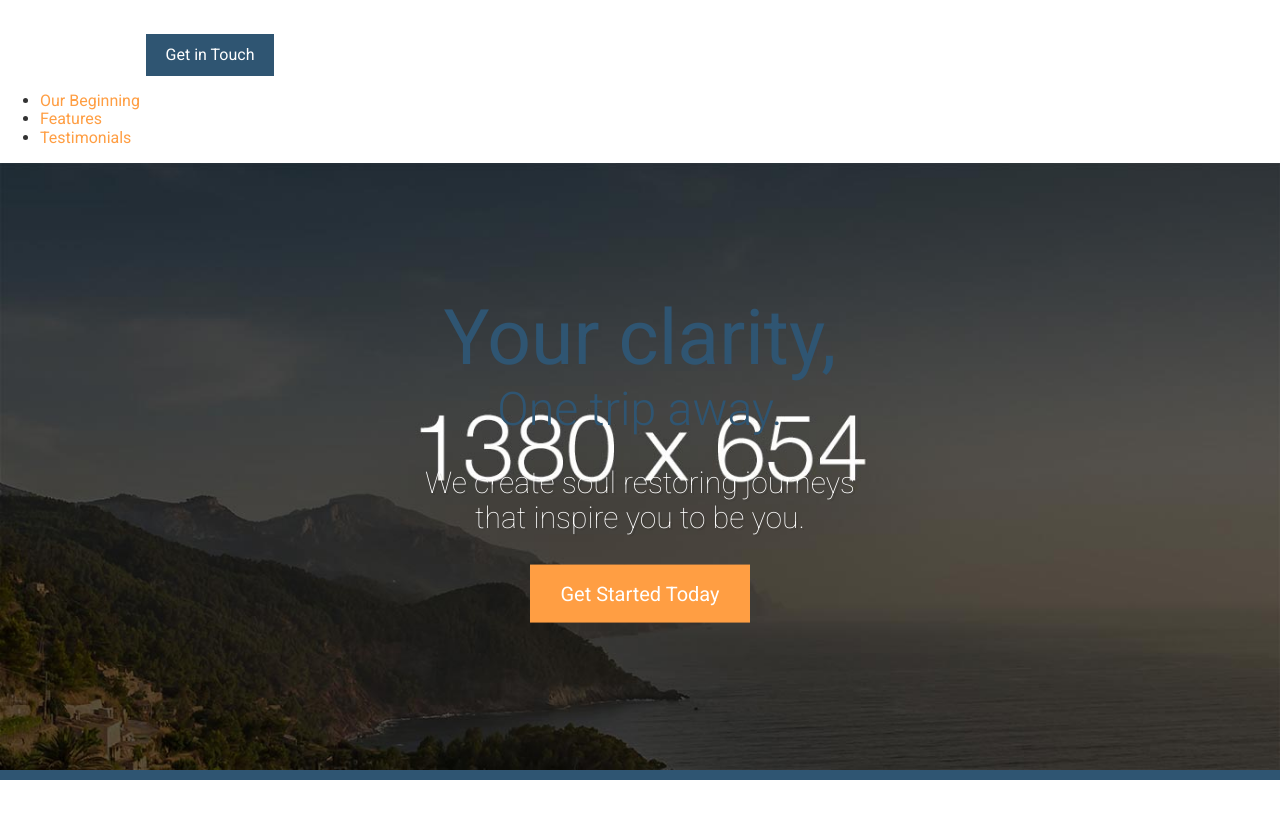
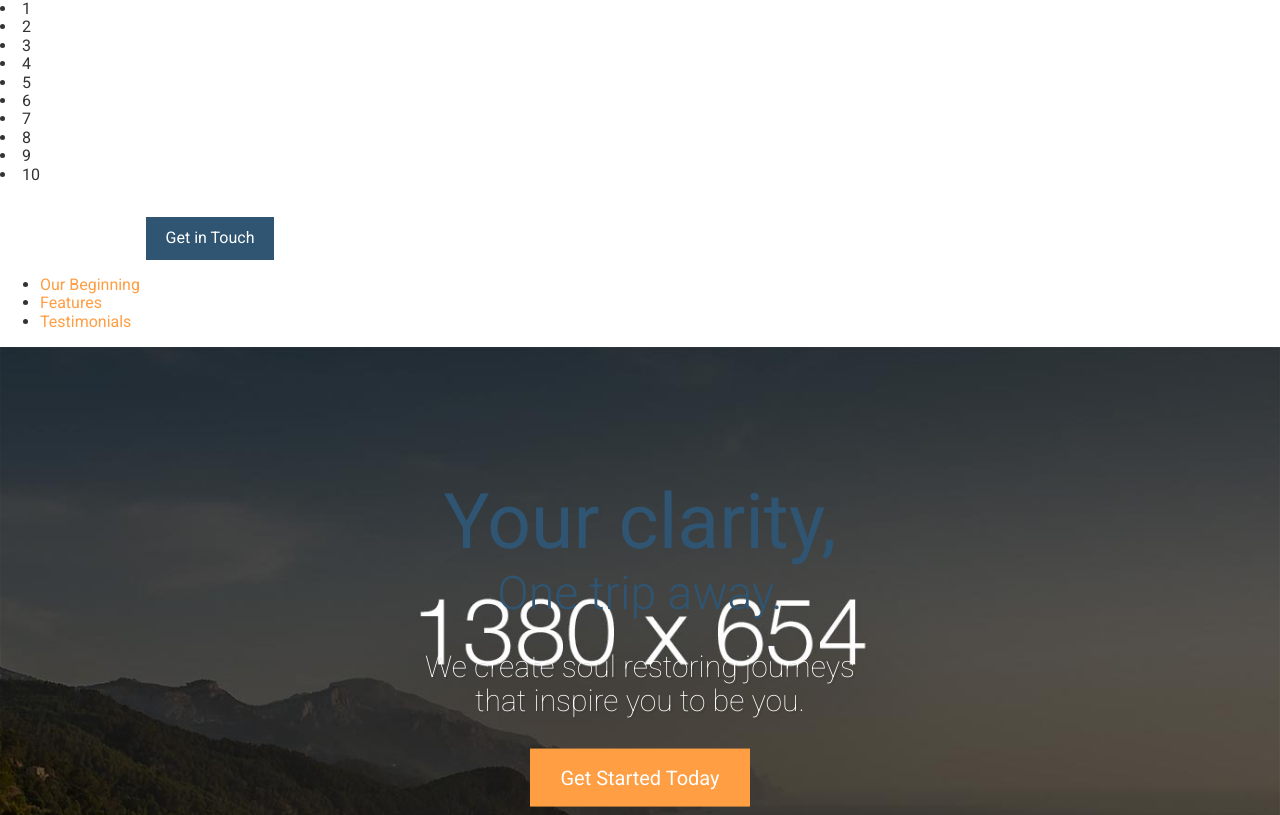
Before and after one commit to beckpiscopo/travel-site, a website: page app/index.html in a window 1280 px wide. Shown: the top 815 px of the page. Drawn offline with Linux system fonts and the light colour scheme.

```diff
--- a/app/index.html
+++ b/app/index.html
@@ -12,6 +12,16 @@
 
 </head>
 <body>
+  <li>1</li>
+  <li>2</li>
+  <li>3</li>
+  <li>4</li>
+  <li>5</li>
+  <li>6</li>
+  <li>7</li>
+  <li>8</li>
+  <li>9</li>
+  <li>10</li>
   <header>
     <img src="assets/images/icons/clear-view-escapes.svg">
     <a href="#" class="btn">Get in Touch</a>
```
